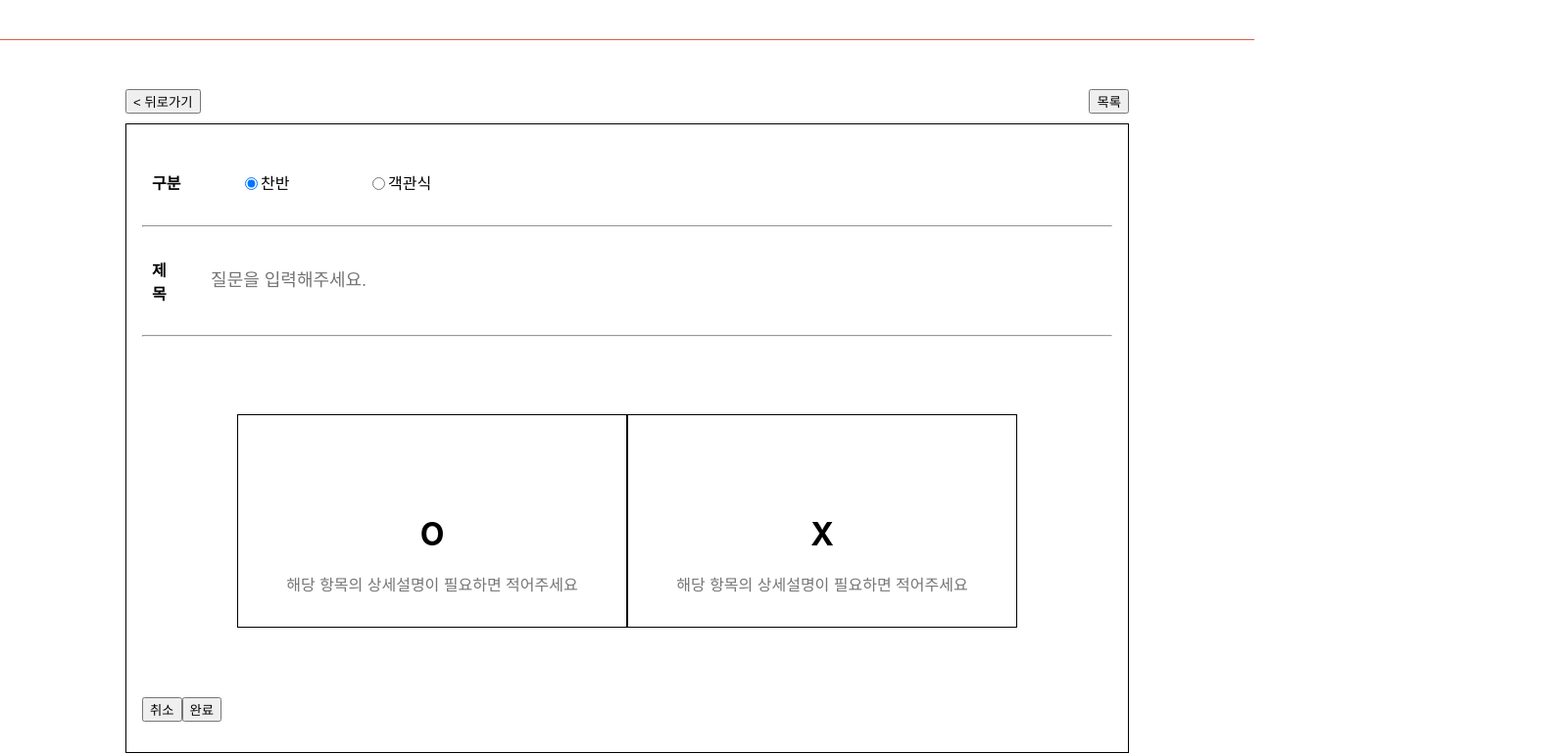
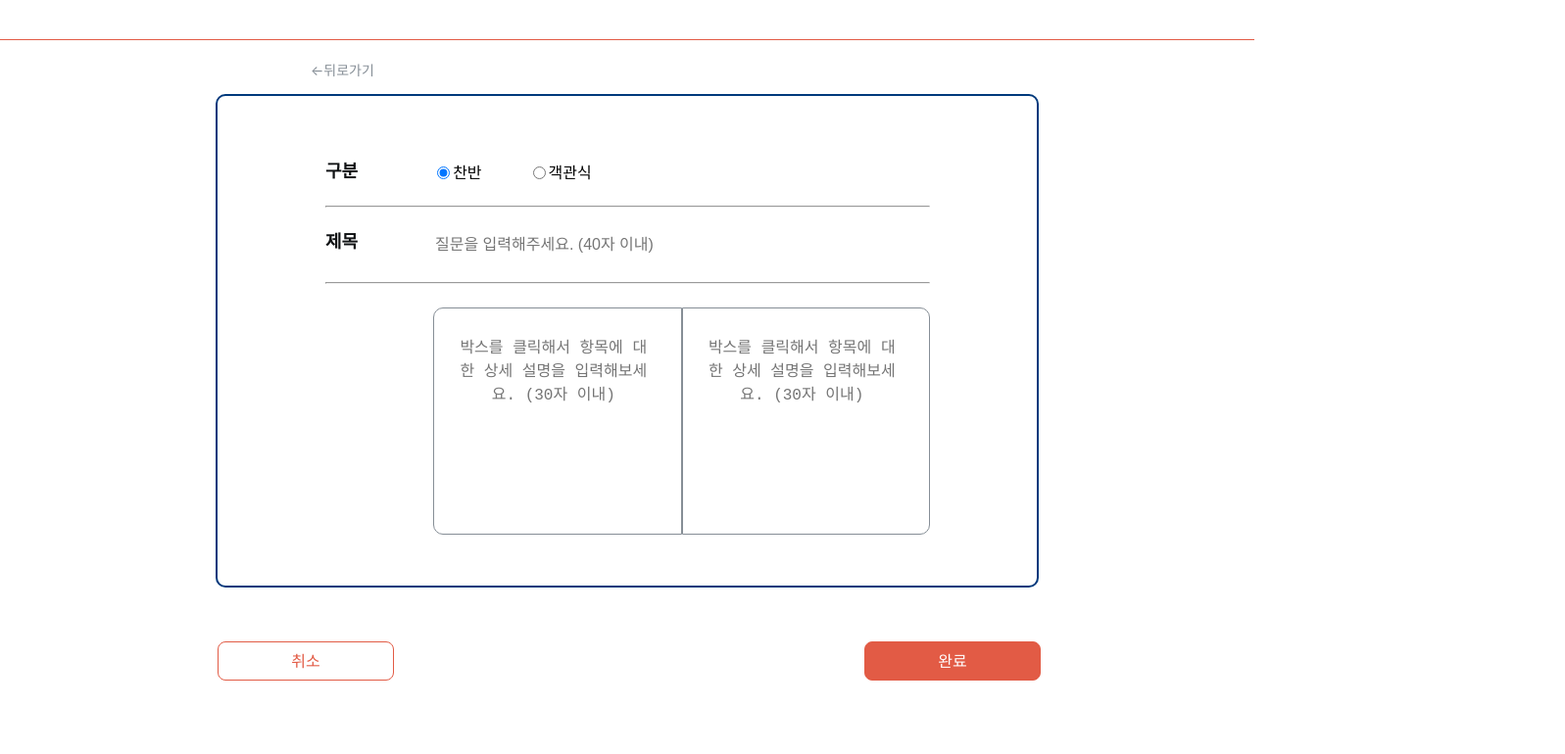
Before and after one commit to gabmin/Front-End, a React (Create React App) app: page /write in a window 1280 px wide. Shown: the part 80-850 px from the top of the page at 98% size, 1597 px wide, since content can reach past the window. Built offline with nearby package versions, Linux system fonts and the light colour scheme; no server answers.

Commit message:
[edit] either 작성하기 페이지 css 수정

```diff
--- a/src/components/EitherWrite.js
+++ b/src/components/EitherWrite.js
@@ -57,88 +57,130 @@ const EitherWrite = props => {
     history.goBack();
   };
   return (
-    <>
+    <Container>
       <hr />
       <Title>
-        <h4 style={{ width: "30px" }}>제목</h4>
+        <p>제목</p>
         <Input
           type="text"
-          placeholder="질문을 입력해주세요."
+          placeholder="질문을 입력해주세요. (40자 이내)"
           value={title}
           onChange={onChangeTitle}
         />
       </Title>
       <hr />
-      <VoteBox>
+
       <EitherButtonGrid>
-          <EitherButton>
-            <h1 style={{ marginTop: "70px" }}>O</h1>
+        <EitherButtonA>
           <ButtonInput
-              placeholder="해당 항목의 상세설명이 필요하면 적어주세요"
+            placeholder="박스를 클릭해서 항목에 대한 상세 설명을 입력해보세요. (30자 이내)"
             value={contentA}
             onChange={onChangeContentA}
           />
-          </EitherButton>
-          <EitherButton>
-            <h1 style={{ marginTop: "70px" }}>X</h1>
+        </EitherButtonA>
+        <EitherButtonB>
           <ButtonInput
-              placeholder="해당 항목의 상세설명이 필요하면 적어주세요"
+            placeholder="박스를 클릭해서 항목에 대한 상세 설명을 입력해보세요. (30자 이내)"
             value={contentB}
             onChange={onChangeContentB}
           />
-          </EitherButton>
+        </EitherButtonB>
       </EitherButtonGrid>
-        <div>
-          <button onClick={onClickCancle}>취소</button>
-          <button onClick={onClickSave}>완료</button>
-        </div>
-      </VoteBox>
-    </>
+      <OptionButtonGrid>
+        <CancleButton onClick={onClickCancle}>취소</CancleButton>
+        <CheckButton onClick={onClickSave}>완료</CheckButton>
+      </OptionButtonGrid>
+    </Container>
   );
 };
-
+const Container = styled.div`
+  max-width: 1920px;
+  max-height: 392px;
+  hr {
+    margin: 0px;
+  }
+`;
 const Title = styled.div`
-  margin: 10px;
   display: flex;
+  p {
+    width: 34px;
+    font-size: 18px;
+    font-weight: bold;
+    line-height: 26px;
+    color: #101214;
+    margin: 0px;
+    margin: 22px 76px 28px 0px;
+  }
 `;
-
 const Input = styled.input`
-  width: 100%;
-  margin: 15px 0px 15px 30px;
+  width: 80%;
   border: none;
   outline: none;
-  font-size: 18px;
+  line-height: 22px;
+  font-size: 16px;
+  font-weight: 300;
+  color: #868e96;
 `;
-
-const VoteBox = styled.div`
-  width: 100%;
-  height: 400px;
-`;
-
 const EitherButtonGrid = styled.div`
   width: 100%;
-  height: 90%;
+  height: 320px;
   margin: auto;
   display: flex;
   justify-content: center;
   align-items: center;
 `;
-
-const EitherButton = styled.div`
-  width: 40%;
-  height: 60%;
-  border: 1px solid black;
-  text-align: center;
-  align-content: center;
-  z-index: 10;
+const EitherButtonA = styled.div`
+  width: 256px;
+  height: 206px;
+  border: 1px solid #868e96;
+  margin: 24px 0px 64px 110px;
+  border-radius: 10px 0px 0px 10px;
+  padding: 24px 32px 0px 24px;
 `;
-
-const ButtonInput = styled.input`
+const EitherButtonB = styled.div`
+  width: 256px;
+  height: 206px;
+  border: 1px solid #868e96;
+  margin: 24px 0px 64px 0px;
+  border-radius: 0px 10px 10px 0px;
+  padding: 24px 32px 0px 24px;
+`;
+const ButtonInput = styled.textarea`
   border: none;
   outline: none;
-  width: 80%;
+  width: 100%;
+  height: 80%;
   font-size: 16px;
   text-align: center;
+  resize: none;
+  box-sizing: border-box;
 `;
-
+const OptionButtonGrid = styled.div`
+  width: 840px;
+  position: absolute;
+  display: flex;
+  justify-content: space-between;
+  transform: translateX(-110px);
+  margin-top: 45px;
+`;
+const CancleButton = styled.button`
+  width: 180px;
+  height: 40px;
+  border: 1px solid #e25b45;
+  border-radius: 8px;
+  background-color: transparent;
+  color: #e25b45;
+  font-size: 16px;
+  line-height: 23px;
+`;
+const CheckButton = styled.button`
+  width: 180px;
+  height: 40px;
+  border: 1px solid #e25b45;
+  border-radius: 8px;
+  background-color: #e25b45;
+  color: #ffffff;
+  font-size: 16px;
+  line-height: 23px;
+`;
 export default EitherWrite;
--- a/src/pages/CardWrite.js
+++ b/src/pages/CardWrite.js
@@ -31,11 +31,6 @@ const CardWrite = () => {
   const onClickBack = useCallback(() => {
     history.push("/either");
   });
-  //목록으로가기
-  const onClickIndex = useCallback(() => {
-    history.push("/");
-  });
-
   // radio button
   const EitherRadioBtn = e => {
     setEitherState(!eitherState);
@@ -53,14 +48,13 @@ const CardWrite = () => {
     <>
       <Wrap>
         <ButtonGrid>
-          <button onClick={onClickBack}>{"<"} 뒤로가기</button>
-          <button onClick={onClickIndex}>목록</button>
+          <BackBtn onClick={onClickBack}> {"←"}뒤로가기</BackBtn>
         </ButtonGrid>
         <ContentBox>
           <Index>
-            <h4 style={{ width: "30px" }}>구분</h4>
+            <p>구분</p>
             <div style={{ display: "flex" }}>
-              <RadioBtnWarpper>
+              <RadioBtnWarpperE>
                 <input
                   name="write"
                   type="radio"
@@ -69,8 +63,8 @@ const CardWrite = () => {
                   onChange={EitherRadioBtn}
                 />
                 <label>찬반</label>
-              </RadioBtnWarpper>
-              <RadioBtnWarpper>
+              </RadioBtnWarpperE>
+              <RadioBtnWarpperM>
                 <input
                   name="write"
                   type="radio"
@@ -79,7 +73,7 @@ const CardWrite = () => {
                   onChange={MultiRadioBtn}
                 />
                 <label>객관식</label>
-              </RadioBtnWarpper>
+              </RadioBtnWarpperM>
             </div>
           </Index>
           {eitherState ? <EitherWrite /> : null}
@@ -91,33 +85,56 @@ const CardWrite = () => {
 };
 
 const Wrap = styled.div`
-  width: 80%;
-  height: 100%;
-  margin: 50px auto;
+  width: 100%;
+  height: 760px;
+  margin: auto;
 `;
 const ButtonGrid = styled.div`
   width: 100%;
-  margin: 10px 0px;
+  margin: 20px 0px 15px 317px;
   display: flex;
-  justify-content: space-between;
+`;
+const BackBtn = styled.div`
+  border: none;
+  background-color: transparent;
+  color: #868e96;
+  font-size: 14px;
+`;
+const ContentBox = styled.div`
+  border: 2px solid #00397c;
+  width: 840px;
+  height: 504px;
+  box-sizing: border-box;
+  margin: auto;
+  border-radius: 10px;
+  padding: 64px 109px 64px 110px;
+`;
+const Index = styled.div`
+  display: flex;
+  p {
+    font-size: 18px;
+    color: #101214;
+    font-weight: bold;
+    line-height: 26px;
+    margin: 0px;
+  }
+  margin: 0px 0px 22px 0px;
+`;
+const RadioBtnWarpperE = styled.div`
+  display: flex;
+  margin: 0px 0px 0px 76px;
+  align-items: center;
+  label {
+    font-size: 16px;
+  }
+`;
+const RadioBtnWarpperM = styled.div`
+  display: flex;
+  margin: 0px 0px 0px 47px;
+  align-items: center;
+  label {
+    font-size: 16px;
+  }
 `;
 
-const ContentBox = styled.div`
-  border: 1px solid black;
-  width: 100%;
-  height: 100%;
-  padding: 1em;
-  box-sizing: border-box;
-`;
-const RadioBtnWarpper = styled.div`
-  width: 70px;
-  display: flex;
-  margin: 0px 0px 0px 60px;
-  align-items: center;
-`;
-
-const Index = styled.div`
-  margin: 10px;
-  display: flex;
-`;
 export default CardWrite;
```
Lines whose indentation alone changed are shown as unchanged.
